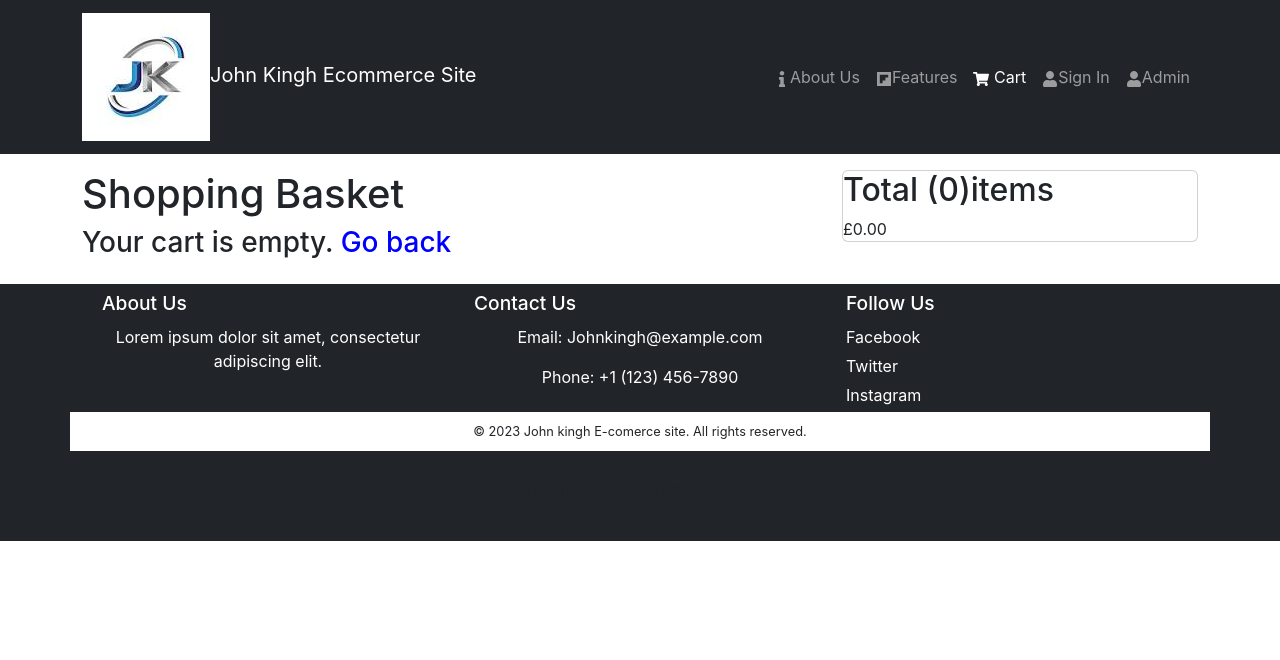
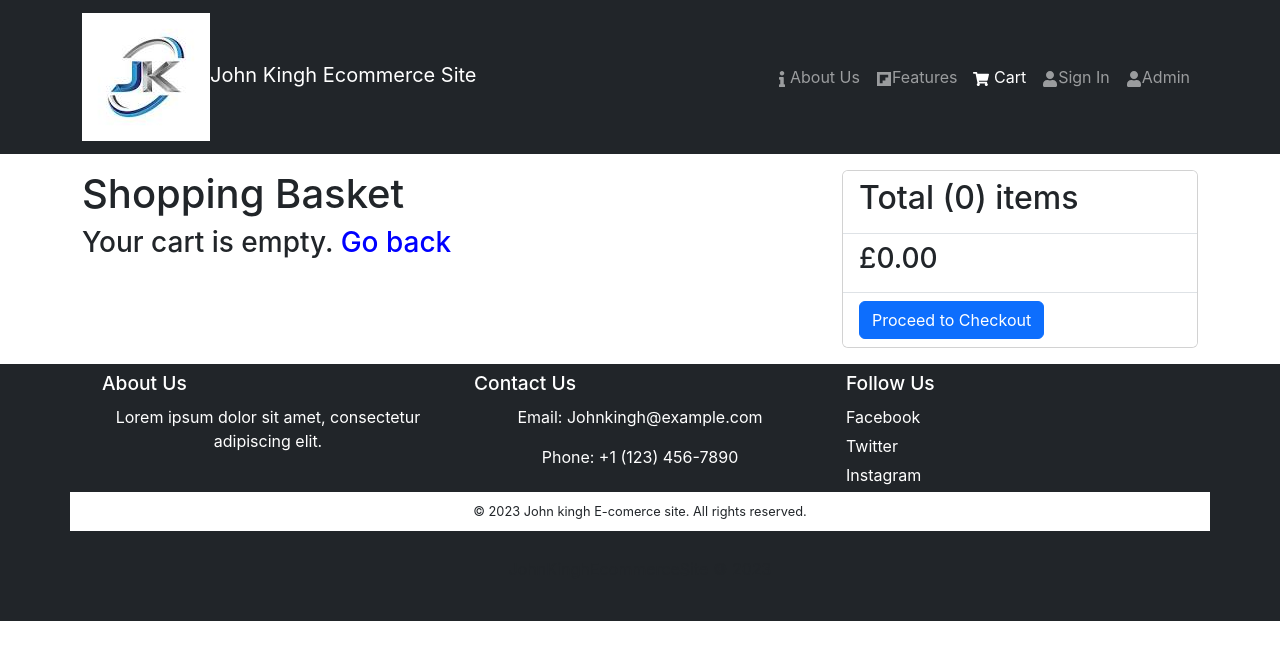
Before and after one commit to kingh247/FinalYearProjectJK, a React (Create React App) app in the folder frontend/: page /cart in a window 1280 px wide. Shown: the top 660 px of the page. Built offline with nearby package versions, Linux system fonts and the light colour scheme.

Commit message:
Update remove items from baset

```diff
--- a/frontend/src/index.css
+++ b/frontend/src/index.css
@@ -27,6 +27,7 @@ code {
 .footer-section {
   flex: 1;
   margin: 0 20px;
+
 }
 
 .footer-section h2 {
--- a/frontend/src/screens/AboutUs.jsx
+++ b/frontend/src/screens/AboutUs.jsx
@@ -9,7 +9,7 @@ const AboutUs = () => {
         <img
           src={featureImage}
           alt=""
-          style={{ width: '100%', maxWidth: '300px', margin: '0 auto' }}
+          style={{ width: '100%', maxWidth: '730px', margin: '0 auto' }}
         />
       </div>
       <div>
--- a/frontend/src/screens/CartScreen.jsx
+++ b/frontend/src/screens/CartScreen.jsx
@@ -1,6 +1,7 @@
 import React from 'react';
 import { useDispatch, useSelector } from 'react-redux';
 import { Link, useNavigate } from 'react-router-dom';
+import { addItem, removeItem } from '../slices/cartSlice';
 import {
   Row,
   Col,
@@ -19,6 +20,13 @@ const ShoppingCartScreen = () => {
   const cart = useSelector((state) => state.cart);
   const { items } = cart;
 
+  const addToCartHandler = async (product, qty) => {
+    dispatch(addItem({ ...product, qty }));
+  };
+  const removeCartHandler = async (id) => {
+    dispatch(removeItem(id));
+  };
+
   return (
     <Row>
       <Col md={8}>
@@ -33,52 +41,73 @@ const ShoppingCartScreen = () => {
           <ListGroup variant="flush">
             {items.map((item) => (
               <ListGroup.Item key={item._id}>
-                <Row>
-                  <Col md={3}>
+                <Row className="align-items-center">
+                  <Col md={2}>
                     <Image
                       src={item.MyImage}
                       alt={item.MyName}
-                      style={{ width: '200px', height: '200px' }} // Adjust the width and height as needed
+                      style={{ maxWidth: '100%', maxHeight: '100%' }}
                     />
                   </Col>
                   <Col md={3}>
                     <Link to={`/product/${item._id}`}>{item.MyName}</Link>
                   </Col>
-                  <Col md={2}>
-                    <Link>£{item.MyPrice}</Link>
-                  </Col>
+                  <Col md={2}>£{item.MyPrice}</Col>
                   <Col md={2}>
                     <Form.Control
                       as="select"
                       value={item.qty}
-                      onChange={(e) => {}}
+                      onChange={(e) =>
+                        addToCartHandler(item, Number(e.target.value))
+                      }
                     >
-                      {[...Array(item.ProductCount).keys()].map((x) => (
-                        <option key={x + 1} value={x + 1}>
-                          {x + 1}
+                      {[...Array(item.ProductCount).keys()].map((i) => (
+                        <option key={i + 1} value={i + 1}>
+                          {i + 1}
                         </option>
                       ))}
                     </Form.Control>
                   </Col>
                   <Col md={2}>
-                    <Button type="button" variant="light">
-                      <FaTrash />
+                    <Button
+                      type="button"
+                      variant="light"
+                      onClick={() => removeCartHandler(item._id)}
+                    >
+                      <FaTrash style={{ color: 'red' }} />
                     </Button>
                   </Col>
                 </Row>
               </ListGroup.Item>
             ))}
-          </ListGroup> // display the items in the cart
+          </ListGroup>
         )}
       </Col>
       <Col md={4}>
         <Card>
-          <ListGroup>
-            <h2>Total ({items.reduce((ac, item) => ac + item.qty, 0)})items</h2>
-            £
-            {items
-              .reduce((ac, item) => ac + item.MyPrice * item.qty, 0)
-              .toFixed(2)}
+          <ListGroup variant="flush">
+            <ListGroup.Item>
+              <h2>
+                Total ({items.reduce((ac, item) => ac + item.qty, 0)}) items
+              </h2>
+            </ListGroup.Item>
+            <ListGroup.Item>
+              <h3>
+                £
+                {items
+                  .reduce((ac, item) => ac + item.MyPrice * item.qty, 0)
+                  .toFixed(2)}
+              </h3>
+            </ListGroup.Item>
+            <ListGroup.Item>
+              <Button
+                type="button"
+                classname="btn-block"
+                disabaled={items.length === 0}
+              >
+                Proceed to Checkout
+              </Button>
+            </ListGroup.Item>
           </ListGroup>
         </Card>
       </Col>
--- a/frontend/src/screens/Features.jsx
+++ b/frontend/src/screens/Features.jsx
@@ -31,7 +31,7 @@ const Features = () => {
         <img
           src={featureImage}
           alt=""
-          style={{ width: '100%', maxWidth: '300px', margin: '0 auto' }}
+          style={{ width: '100%', maxWidth: '770px', margin: '0 auto' }}
         />
 
         <p>
--- a/frontend/src/slices/cartSlice.js
+++ b/frontend/src/slices/cartSlice.js
@@ -45,11 +45,10 @@ const cartSlice = createSlice({
       // save to local storage
       localStorage.setItem('cart', JSON.stringify(state));
     },
+
     removeItem: (state, action) => {
-      const itemIndex = state.items.findIndex(
-        (item) => item.id === action.payload.id
-      );
-      state.items.splice(itemIndex, 1);
+      state.items = state.items.filter((i) => i._id!== action.payload);
+
     },
   },
   // reducers: {
```
